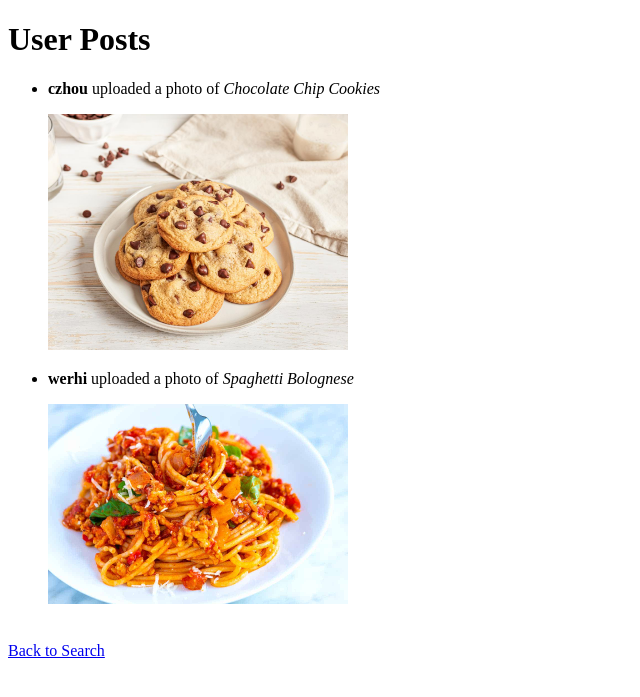
After one commit to REDY-a/Madhacks2024, a Flask app: page /user_posts in a window 1280 px wide. The commit adds this page. Shown: the top 697 px of the page, without its empty margins (0-640 px from the left). Run offline with Flask 3, Linux system fonts and the light colour scheme.

Commit message:
version 1

```diff
--- a/allrecipe.json
+++ b/allrecipe.json
@@ -1,54 +1,32 @@
 [
     {
         "Recipe Name": "Chocolate Chip Cookies",
+        "Time": "30 minutes",
         "Ingredients": [
-        { "Ingredient": "Butter", "Quantity": 1, "Unit": "Cup" },
-        { "Ingredient": "White Sugar", "Quantity": 1, "Unit": "Cup" },
-        { "Ingredient": "Brown Sugar", "Quantity": 1, "Unit": "Cup" },
-        { "Ingredient": "Eggs", "Quantity": 2, "Unit": "Large" },
-        { "Ingredient": "Vanilla Extract", "Quantity": 2, "Unit": "Teaspoons" },
-        { "Ingredient": "Flour", "Quantity": 3, "Unit": "Cups" },
-        { "Ingredient": "Baking Soda", "Quantity": 1, "Unit": "Teaspoon" },
-        { "Ingredient": "Salt", "Quantity": 0.5, "Unit": "Teaspoon" },
-        { "Ingredient": "Chocolate Chips", "Quantity": 2, "Unit": "Cups" }
+            { "Ingredient": "Flour", "Quantity": "2", "Unit": "cups" },
+            { "Ingredient": "Sugar", "Quantity": "1", "Unit": "cup" },
+            { "Ingredient": "Chocolate Chips", "Quantity": "1", "Unit": "cup" }
         ],
         "Instructions": [
-        "Preheat oven to 350°F. Cream together the butter and sugars.",
-        "Add the eggs and vanilla extract to the mixture and beat well.",
-        "In a separate bowl, whisk together the flour, baking soda, and salt.",
-        "Gradually add the dry ingredients to the wet ingredients.",
-        "Stir in the chocolate chips.",
-        "Drop spoonfuls of dough onto a baking sheet.",
-        "Bake for 10-12 minutes or until golden brown.",
-        "Let cool on a wire rack.",
-        "Enjoy your homemade cookies!"
+            "Preheat oven to 350 degrees F (175 degrees C).",
+            "In a medium bowl, cream together the sugar and butter.",
+            "Bake for 8 to 10 minutes, or until golden brown."
         ],
-      "Time": "45 minutes"
+        "Image": "static/images/chocolate_chip_cookies.jpg"
     },
     {
         "Recipe Name": "Spaghetti Bolognese",
+        "Time": "45 minutes",
         "Ingredients": [
-        { "Ingredient": "Spaghetti", "Quantity": 400, "Unit": "Grams" },
-        { "Ingredient": "Ground Beef", "Quantity": 500, "Unit": "Grams" },
-        { "Ingredient": "Onion", "Quantity": 1, "Unit": "Large" },
-        { "Ingredient": "Garlic", "Quantity": 2, "Unit": "Cloves" },
-        { "Ingredient": "Tomato Sauce", "Quantity": 2, "Unit": "Cups" },
-        { "Ingredient": "Olive Oil", "Quantity": 2, "Unit": "Tablespoons" },
-        { "Ingredient": "Salt", "Quantity": "To Taste", "Unit": "" },
-        { "Ingredient": "Pepper", "Quantity": "To Taste", "Unit": "" },
-        { "Ingredient": "Parmesan Cheese", "Quantity": 0.25, "Unit": "Cup" }
+            { "Ingredient": "Spaghetti", "Quantity": "200", "Unit": "grams" },
+            { "Ingredient": "Ground Beef", "Quantity": "500", "Unit": "grams" },
+            { "Ingredient": "Tomato Sauce", "Quantity": "1", "Unit": "cup" }
         ],
         "Instructions": [
-        "Boil the spaghetti according to the package instructions.",
-        "Heat oil in a pan and cook the ground beef until browned.",
-        "Dice the onion and garlic and add to the beef.",
-        "Cook until the onion is translucent.",
-        "Add the tomato sauce and simmer for 15 minutes.",
-        "Season with salt and pepper.",
-        "Serve the sauce over the spaghetti.",
-        "Garnish with grated Parmesan cheese if desired.",
-        "Enjoy your meal!"
+            "Cook spaghetti according to package instructions.",
+            "In a large skillet, cook beef over medium heat until no longer pink.",
+            "Stir in the tomato sauce and simmer for 20 minutes."
         ],
-      "Time": "30 minutes"
+        "Image": "static/images/spaghetti_bolognese.jpg"
     }
 ]
--- a/app.py
+++ b/app.py
@@ -1,45 +1,94 @@
-from flask import Flask, render_template, request
+from flask import Flask, render_template, request, redirect, url_for
 import json
+import os
+from werkzeug.utils import secure_filename
 
-# Initialize Flask app
 app = Flask(__name__)
+app.config['UPLOAD_FOLDER'] = 'static/uploads'
+app.config['ALLOWED_EXTENSIONS'] = {'png', 'jpg', 'jpeg', 'gif'}
 
-# Load recipes data
+# Load recipes from JSON file
 with open('allrecipe.json', 'r') as file:
     recipes = json.load(file)
 
-# Function to find recipes by ingredient and return both name and time
+# Function to find recipes by ingredient
 def find_recipes_by_ingredient(ingredient_name, recipes):
     result = []
     for recipe in recipes:
-        # Check if the ingredient exists in the recipe's ingredient list
         if any(ingredient['Ingredient'].lower() == ingredient_name.lower() for ingredient in recipe['Ingredients']):
-            result.append((recipe['Recipe Name'], recipe['Time'], recipe))  # Include recipe object for later access
+            result.append((recipe['Recipe Name'], recipe['Time'], recipe))
     if not result:
         return "Sorry, no recipe exists."
     return result
 
+# Function to check allowed file extensions
+def allowed_file(filename):
+    return '.' in filename and filename.rsplit('.', 1)[1].lower() in app.config['ALLOWED_EXTENSIONS']
+
 @app.route('/')
 def index():
-    return render_template('index.html')
+    # Load user posts from 'user_posts.json'
+    if os.path.exists('user_posts.json'):
+        with open('user_posts.json', 'r') as file:
+            user_posts = json.load(file)
+    else:
+        user_posts = []
+
+    return render_template('index.html', user_posts=user_posts)
 
 @app.route('/search', methods=['GET', 'POST'])
 def search():
     if request.method == 'POST':
         ingredient_name = request.form['ingredient_name']
         result = find_recipes_by_ingredient(ingredient_name, recipes)
-        if isinstance(result, str):  # No recipes found
-            return render_template('search_results.html', message=result)
+        if isinstance(result, str):
+            return render_template('search_result.html', message=result)
         else:
-            return render_template('search_results.html', recipes=result)
+            return render_template('search_result.html', recipes=result)
 
 @app.route('/recipe/<recipe_name>')
 def recipe_details(recipe_name):
-    # Find the recipe details by name
     for recipe in recipes:
         if recipe['Recipe Name'] == recipe_name:
             return render_template('recipe_details.html', recipe=recipe)
     return "Recipe not found!"
 
+@app.route('/upload', methods=['GET', 'POST'])
+def upload_image():
+    if request.method == 'POST':
+        if 'image' not in request.files:
+            return redirect(request.url)
+        file = request.files['image']
+        if file.filename == '':
+            return redirect(request.url)
+        if file and allowed_file(file.filename):
+            filename = secure_filename(file.filename)
+            file.save(os.path.join(app.config['UPLOAD_FOLDER'], filename))
+            user_post = {
+                'username': request.form['username'],
+                'image': os.path.join(app.config['UPLOAD_FOLDER'], filename),
+                'recipe': request.form['recipe_name']
+            }
+            if os.path.exists('user_posts.json'):
+                with open('user_posts.json', 'r') as file:
+                    user_posts = json.load(file)
+            else:
+                user_posts = []
+            user_posts.append(user_post)
+            with open('user_posts.json', 'w') as file:
+                json.dump(user_posts, file)
+            return redirect(url_for('user_posts'))
+    else:
+        return render_template('upload.html')
+
+@app.route('/user_posts')
+def user_posts():
+    if os.path.exists('user_posts.json'):
+        with open('user_posts.json', 'r') as file:
+            user_posts = json.load(file)
+    else:
+        user_posts = []
+    return render_template('user_posts.html', user_posts=user_posts)
+
 if __name__ == '__main__':
     app.run(debug=True)
--- /dev/null
+++ b/templates/user_posts.html
@@ -0,0 +1,25 @@
+<!DOCTYPE html>
+<html lang="en">
+<head>
+    <meta charset="UTF-8">
+    <meta name="viewport" content="width=device-width, initial-scale=1.0">
+    <title>User Posts</title>
+</head>
+<body>
+    <h1>User Posts</h1>
+    {% if user_posts %}
+        <ul>
+            {% for post in user_posts %}
+                <li>
+                    <p><strong>{{ post['username'] }}</strong> uploaded a photo of <em>{{ post['recipe'] }}</em></p>
+                    <img src="{{ post['image'] }}" alt="Food Image" style="width: 300px;">
+                </li>
+            {% endfor %}
+        </ul>
+    {% else %}
+        <p>No user posts yet.</p>
+    {% endif %}
+    <br>
+    <a href="{{ url_for('index') }}">Back to Search</a>
+</body>
+</html>
--- /dev/null
+++ b/user_posts.json
@@ -0,0 +1 @@
+[{"username": "czhou", "image": "static/uploads\\chocolate_chip_cookies.jpg", "recipe": "Chocolate Chip Cookies"}, {"username": "werhi", "image": "static/uploads\\Spaghetti-with-Meat-Sauce-Recipe-1-1200.jpg", "recipe": "Spaghetti Bolognese"}]
```
Also changed, not shown: templates/index.html (+9 -5 lines), templates/recipe_details.html (+17 -8 lines), templates/upload.html (added, +21 -0 lines), static/images/chocolate_chip_cookies.jpg (added), static/uploads/Spaghetti-with-Meat-Sauce-Recipe-1-1200.jpg (added), static/uploads/chocolate_chip_cookies.jpg (added), templates/search_result.html (renamed from templates/search_results.html), 1 other file. Lines whose indentation alone changed are shown as unchanged.
